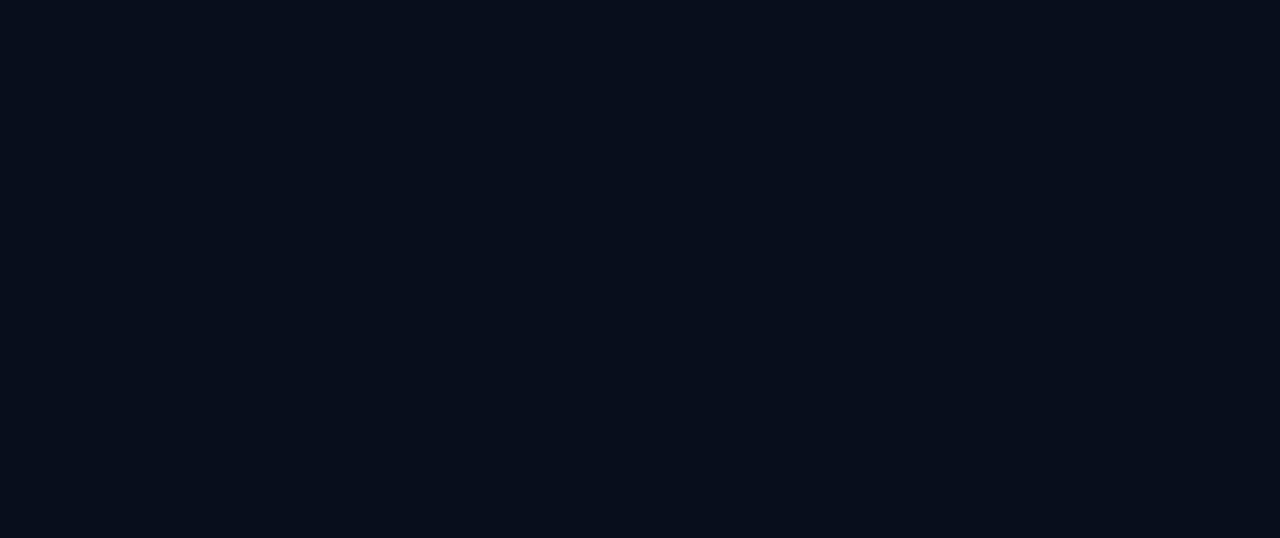
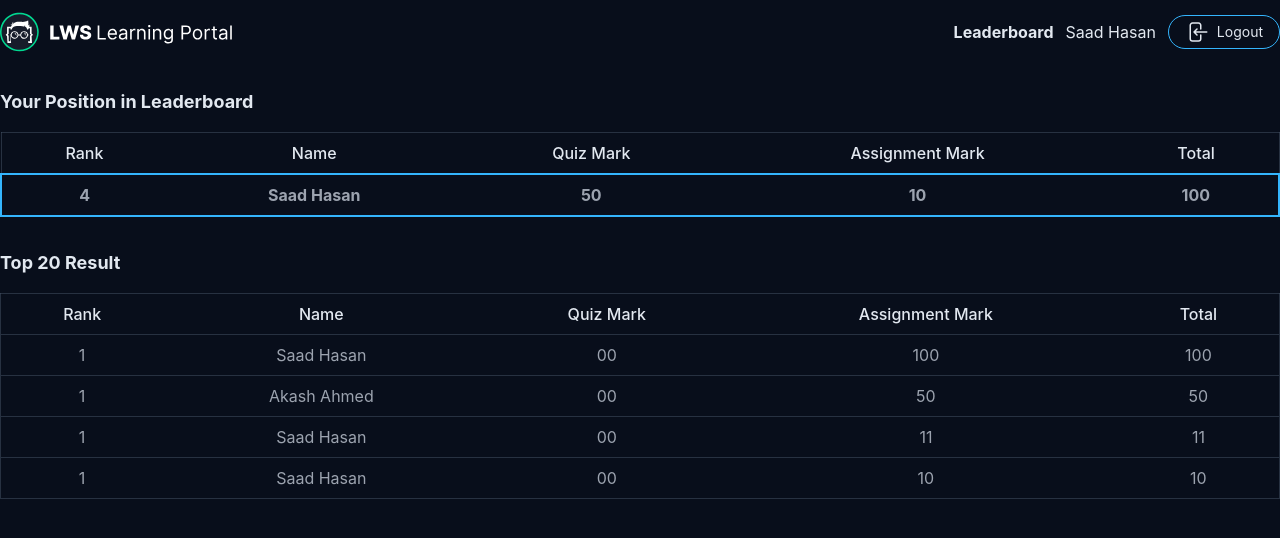
Before and after one commit to Nabi171/lPortalApp, a React (Create React App) app: page /StudentPortal/leaderboard/1 in a window 1280 px wide. Before the commit this address had no page. Shown: the top 538 px of the page. Built offline with nearby package versions, Linux system fonts and the light colour scheme; data requests are answered from the project's data file.

Commit message:
ssafpoeinlcmlkaliopj

```diff
--- a/src/App.js
+++ b/src/App.js
@@ -61,7 +61,7 @@ function App() {
 
           <Route exact path='/StudentPortal/StudentReistration' element={<Resigtration />} />
 
-          <Route exact path='/StudentPortal/leaderboard' element={<LeaderBoard />} />
+          <Route exact path='/StudentPortal/leaderboard/:leaderbordId' element={<LeaderBoard />} />
           <Route exact path='/StudentPortal/quiz' element={<Quiz />} />
           <Route exact path='/StudentPortal/quizze/:quizzeId' element={<QuizTwo />} />
 
--- a/src/components/StudentPortal/Course Player/Player.js
+++ b/src/components/StudentPortal/Course Player/Player.js
@@ -69,7 +69,7 @@ const Player = () => {
 
                     /></Link>
                     <div className="flex items-center gap-3">
-                        <Link to="/StudentPortal/leaderboard">Leaderboard</Link>
+                        <Link to={`/StudentPortal/leaderboard/${svideoId}`}>Leaderboard</Link>
                         <h2 className="font-bold">Saad Hasan</h2>
                         <button
                             onClick={logout}
--- a/src/components/StudentPortal/LeaderBoard/LeaderBoard.js
+++ b/src/components/StudentPortal/LeaderBoard/LeaderBoard.js
@@ -1,9 +1,12 @@
 import React from 'react';
 import logo from "../../learningportal.svg";
-import { Link } from 'react-router-dom';
-import { useGetAssignmentMarkQuery } from '../../../features/apiSlice';
+import { Link, useParams } from 'react-router-dom';
+import { useGetAssignmentMarkQuery, useGetSingleAssignmentMarkQuery } from '../../../features/apiSlice';
 import LeaderBoardTable from './LeaderBoardTable';
 const LeaderBoard = () => {
+    const { leaderbordId } = useParams();
+    const { data: SingleassignmentMark, isLoading2, isError2 } = useGetSingleAssignmentMarkQuery(leaderbordId);
+    console.log(SingleassignmentMark)
     const { data: assignmentMark, isLoading, isError } = useGetAssignmentMarkQuery();
     // decide what to render
     let content = null;
@@ -42,7 +45,7 @@ const LeaderBoard = () => {
                     <Link to='/'>  <img className="h-10" src={logo} /></Link>
                     <div className="flex items-center gap-3">
                         <a href="./Leaderboard.html" className="font-bold">Leaderboard</a>
-                        <h2>Saad Hasan</h2>
+                        <h2>{SingleassignmentMark ?.student_name}</h2>
                         <button
                             className="flex gap-2 border border-cyan items-center px-4 py-1 rounded-full text-sm transition-all hover:bg-cyan ">
                             <svg xmlns="http://www.w3.org/2000/svg" fill="none" viewBox="0 0 24 24" stroke-width="1.5"
@@ -74,9 +77,9 @@ const LeaderBoard = () => {
                             <tbody>
                                 <tr className="border-2 border-cyan">
                                     <td className="table-td text-center font-bold">4</td>
-                                    <td className="table-td text-center font-bold">Saad Hasan</td>
+                                    <td className="table-td text-center font-bold">{SingleassignmentMark ?.student_name}</td>
                                     <td className="table-td text-center font-bold">50</td>
-                                    <td className="table-td text-center font-bold">50</td>
+                                    <td className="table-td text-center font-bold">{SingleassignmentMark ?.mark}</td>
                                     <td className="table-td text-center font-bold">100</td>
                                 </tr>
                             </tbody>
```
